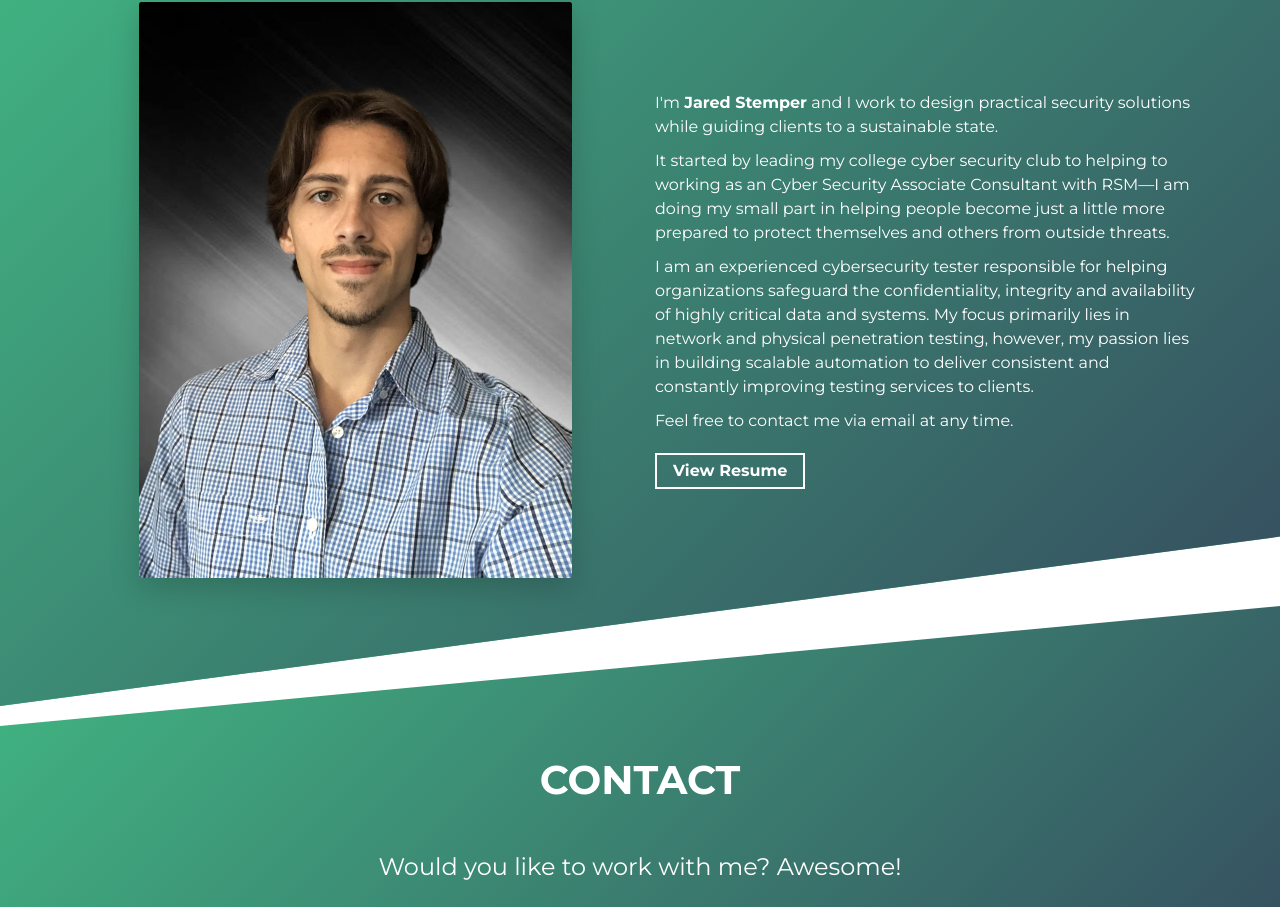
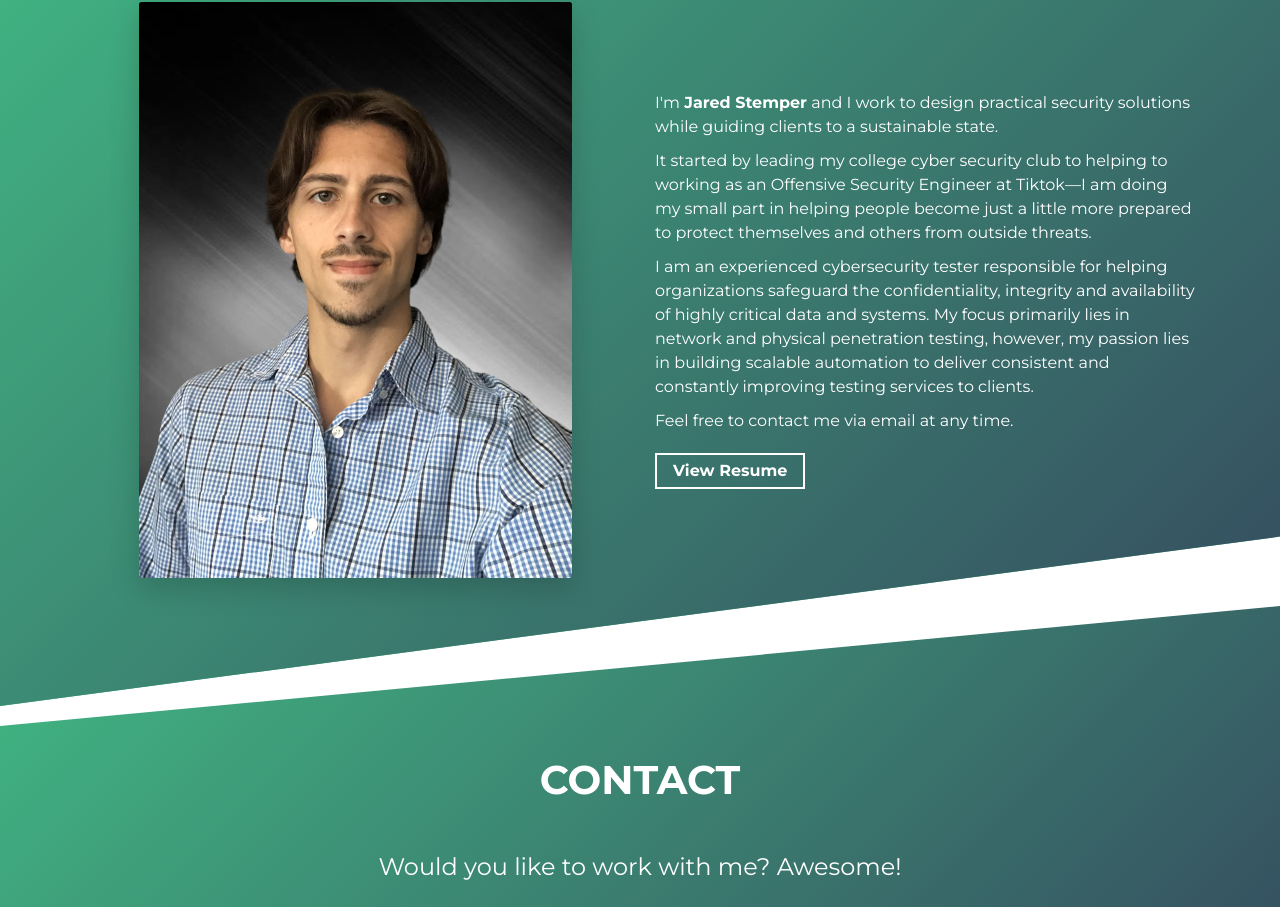
Before and after one commit to JaredStemper/JaredStemper.github.io, a plain HTML site: page index.html in a window 1280 px wide. Shown: the part 941-1848 px from the top of the page. Drawn offline with nearby package versions, Linux system fonts and the light colour scheme; files whose address does not match are found by name.

Commit message:
added intial tiktok deets

```diff
--- a/index.html
+++ b/index.html
@@ -53,7 +53,7 @@
                <div class="col-md-13 col-sm-12">
                   <div class=about-wrapper__info>
                      <p class=about-wrapper__info-text>I'm <strong>Jared Stemper</strong> and I work to design practical security solutions while guiding clients to a sustainable state.</p>
-                     <p class=about-wrapper__info-text>It started by leading my college cyber security club to helping to working as an Cyber Security Associate Consultant with RSM—I am doing my small part in helping people become just a little more prepared to protect themselves and others from outside threats.</p>
+                     <p class=about-wrapper__info-text>It started by leading my college cyber security club to helping to working as an Offensive Security Engineer at Tiktok—I am doing my small part in helping people become just a little more prepared to protect themselves and others from outside threats.</p>
 
                      <p class=about-wrapper__info-text>I am an experienced cybersecurity tester responsible for helping organizations safeguard the confidentiality, integrity and availability of highly critical data and systems. My focus primarily lies in network and physical penetration testing, however, my passion lies in building scalable automation to deliver consistent and constantly improving testing services to clients.</p>
 
```
